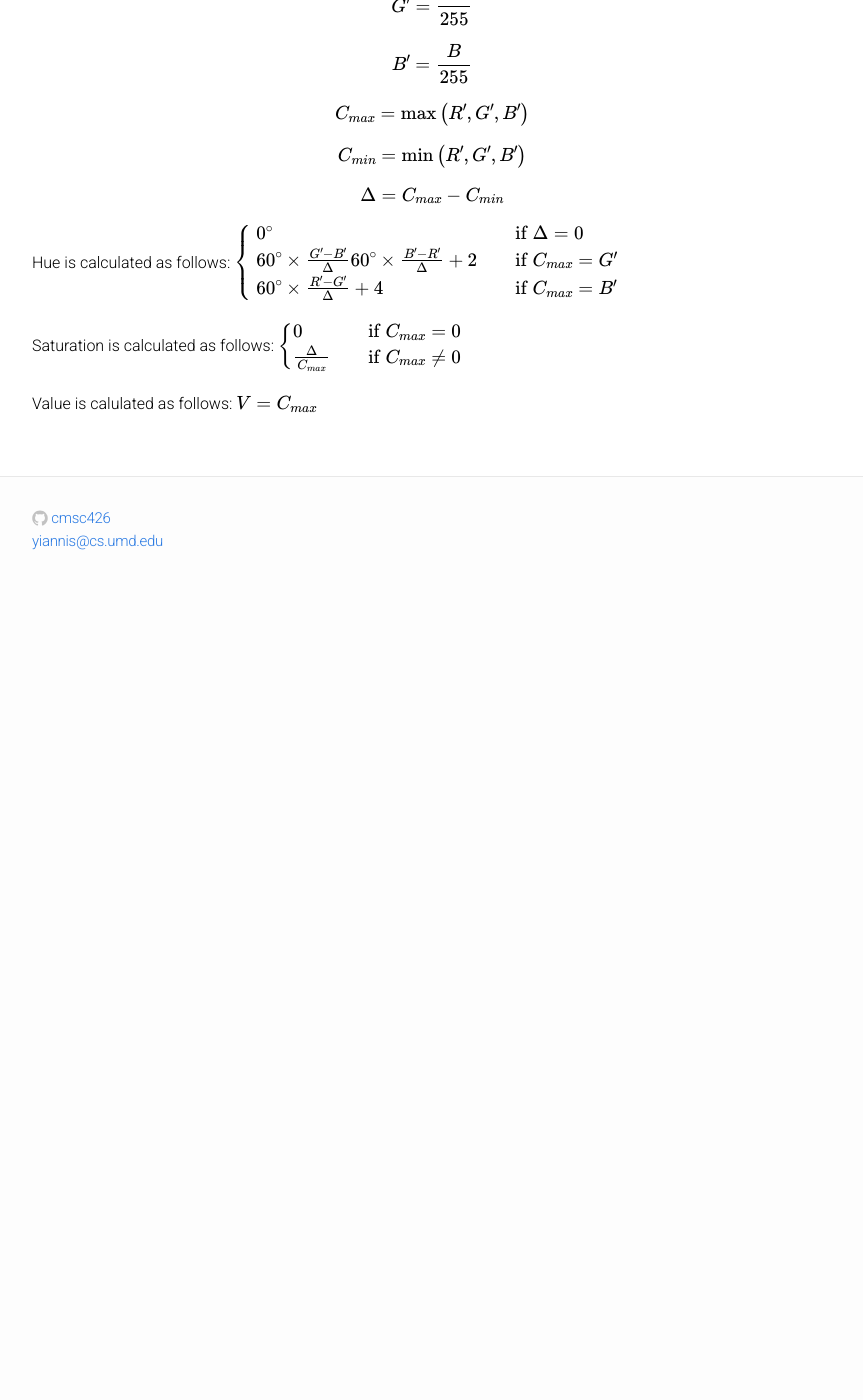
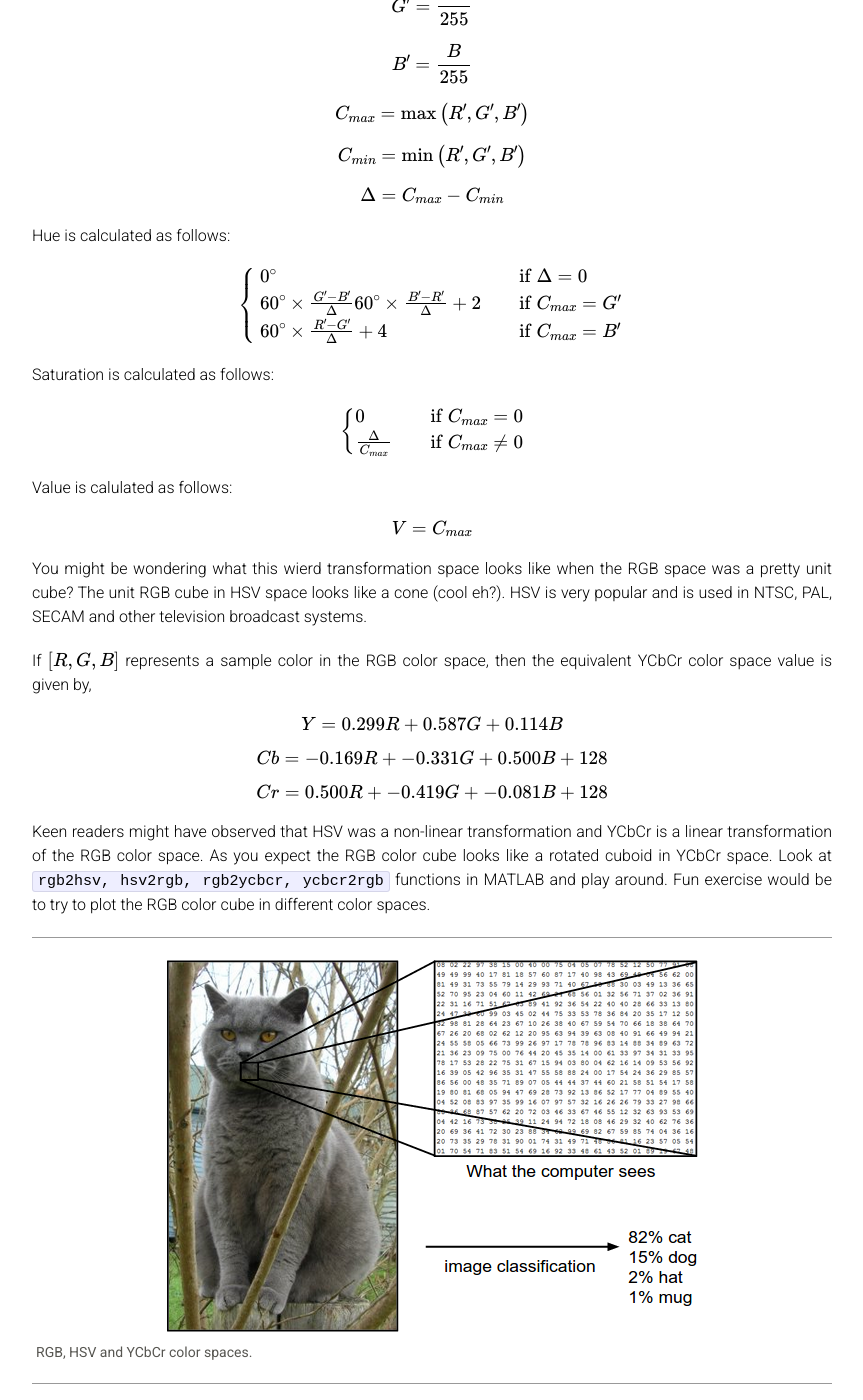
Before and after one commit to cmsc426/cmsc426.github.io, a Jekyll site: the page built from colorseg.md, in a window 1280 px wide and 1400 px high, scrolled down 5204 px. Shown: the whole window, without its empty margins (208-1071 px from the left). Built offline with Jekyll 4.4.1, drawn with Linux system fonts in a browser that asks for light colours; formulas are drawn with MathJax 3; before the commit the page ends 5801 px from its top, so only the background shows below that.

Commit message:
Editing colorseg

```diff
--- a/colorseg.md
+++ b/colorseg.md
@@ -95,6 +95,7 @@ $$ C_{min} = \min{\left(R', G', B'\right)}  $$
 $$ \Delta = C_{max} - C_{min} $$
 
 Hue is calculated as follows:
+
 $$
 \begin{cases}
 0^\circ &\quad \text{if }\Delta=0\\
@@ -105,6 +106,7 @@ $$
 $$
 
 Saturation is calculated as follows:
+
 $$
 \begin{cases}
 0 &\quad \text{if }C_{max}=0\\
@@ -113,6 +115,31 @@ $$
 $$
 
 Value is calulated as follows:
+
 $$
 V = C_{max}
 $$
+
+You might be wondering what this wierd transformation space looks like when the RGB space was a pretty unit cube? The unit RGB cube in HSV space looks like a cone (cool eh?). HSV is very popular and is used in NTSC, PAL, SECAM and other television broadcast systems.
+
+
+If $$[R, G, B]$$ represents a sample color in the RGB color space, then the equivalent YCbCr color space value is given by,
+
+$$
+Y = 0.299R + 0.587G + 0.114B
+$$
+
+$$
+Cb = -0.169R + -0.331G + 0.500B + 128
+$$
+
+$$
+Cr = 0.500R + -0.419G + -0.081B + 128
+$$
+
+Keen readers might have observed that HSV was a non-linear transformation and YCbCr is a linear transformation of the RGB color space. As you expect the RGB color cube looks like a rotated cuboid in YCbCr space. Look at ``rgb2hsv, hsv2rgb, rgb2ycbcr, ycbcr2rgb`` functions in MATLAB and play around. Fun exercise would be to try to plot the RGB color cube in different color spaces.
+
+<div class="fig figcenter fighighlight">
+  <img src="/assets/classify.png">
+  <div class="figcaption">RGB, HSV and YCbCr color spaces.</div>
+</div>
```
